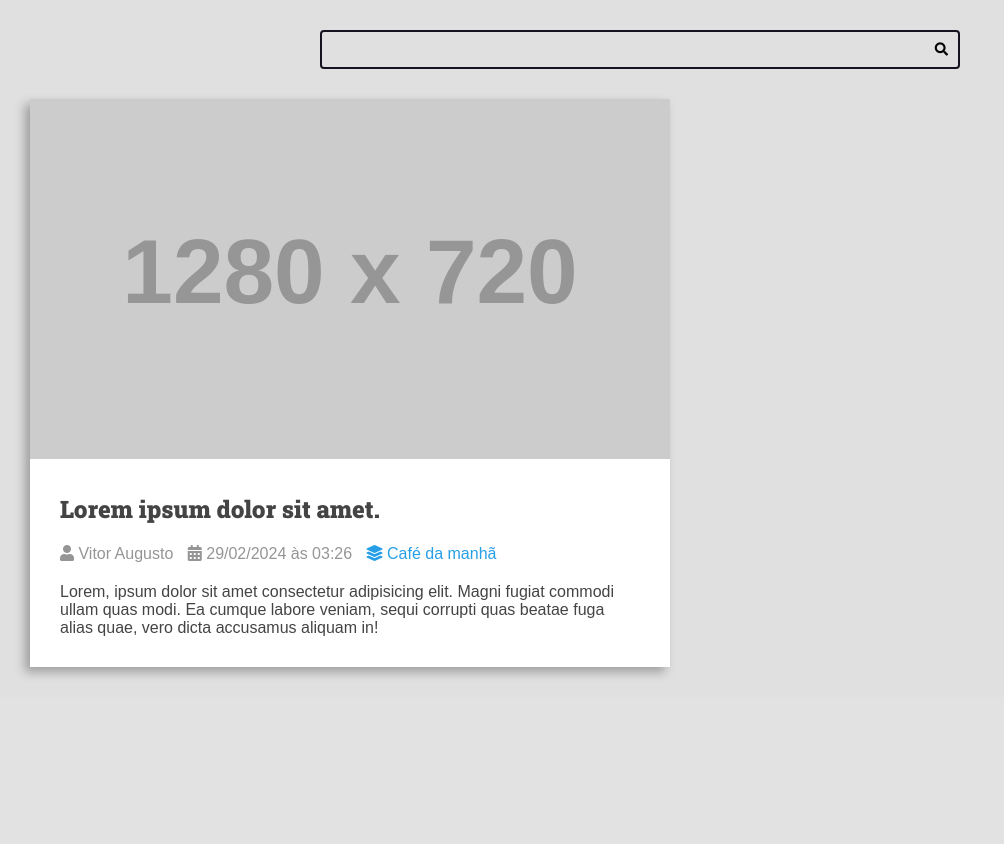
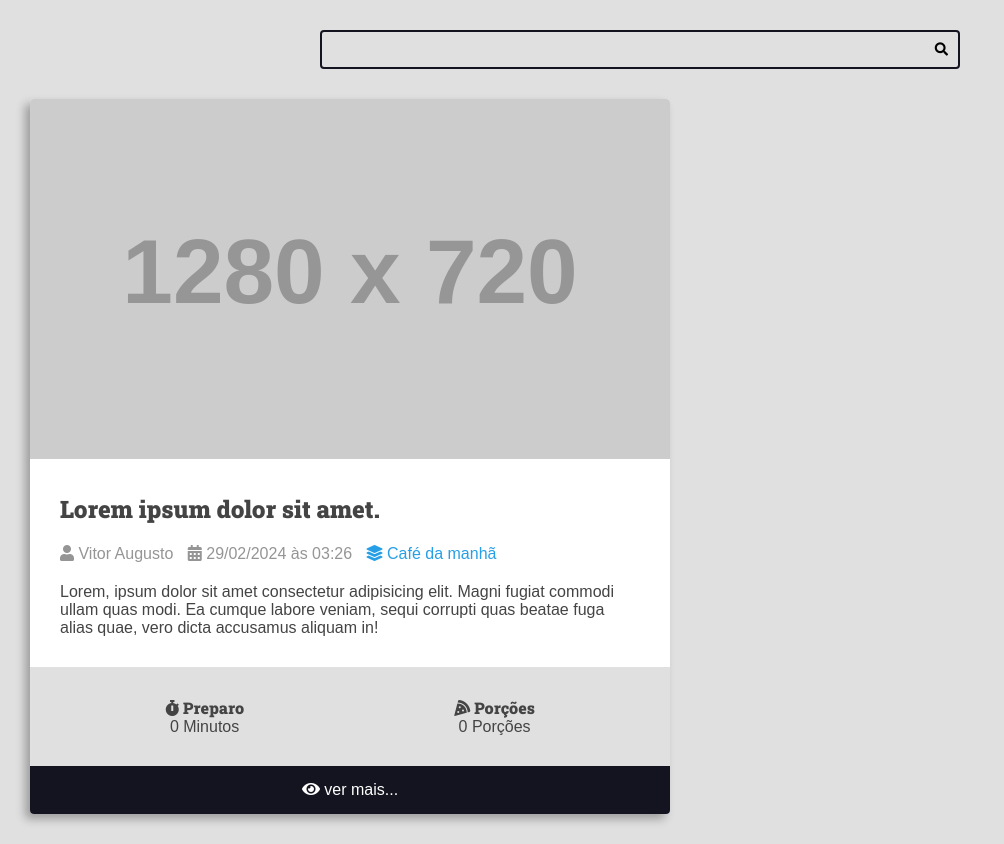
Before and after one commit to VitorARG/estudos_django, a Python web app: template recipes/templates/recipes/pages/home.html in a window 1280 px wide. Shown: the part 113-957 px from the top of the page, without its empty margins (0-1004 px from the left). Before the commit the page ends 791 px from the top, so only its background shows below. Run offline with Jinja, Linux system fonts and the light colour scheme; the template is opened without the code that fills it, so the values that code supplies are empty; grey boxes labelled with a size stand in for pictures from a placeholder-image service; some libraries are stand-ins or nearby versions.

Commit message:
card de receita pronto

```diff
--- a/recipes/templates/recipes/pages/home.html
+++ b/recipes/templates/recipes/pages/home.html
@@ -36,7 +36,30 @@
                         Ea cumque labore veniam, sequi corrupti quas beatae fuga alias quae, vero dicta accusamus
                         aliquam in!</p>
                 </div>
+                <div class="recipe-meta-container">
+                    <div class="recipe-meta recipe-preparation">
+                        <h3 class="recipe-meta-title"><i class="fas fa-stopwatch"></i> Preparo</h3>
+                        <div class="recipe-meta-text">
+                            0 Minutos
+                        </div>
+                    </div>
+                    <div class="recipe-meta recipe-servings">
+                        <h3 class="recipe-meta-title"><i class="fas fa-pizza-slice"></i> Porções</h3>
+                        <div class="recipe-meta-text">
+                            0 Porções
+                        </div>
+                    </div>
+                </div>
+
+                <footer class="recipe-footer">
+                    <a class="recipe-read-more button button-dark button-full-width" href="/recipes/3/">
+                        <i class="fas fa-eye"></i>
+                        <span>ver mais...</span>
+                    </a>
+                </footer>
             </div>
+
+
         </div>
     </main>
 
--- a/recipes/templates/recipes/partial/head.html
+++ b/recipes/templates/recipes/partial/head.html
@@ -178,6 +178,8 @@
             background: var(--color-white);
             box-shadow: -5px 5px 10px rgba(0, 0, 0, .3);
             transition: all 300ms ease-in-out;
+            border-radius: .4rem;
+            overflow: hidden;
         }
 
         .recipe img {
@@ -222,6 +224,39 @@
         .recipe-author a:hover {
             color: var(--color-primary-dark);
         }
+
+        .recipe-meta-container {
+            display: flex;
+            flex-flow: row wrap;
+            padding: var(--spacing-gutter-medium);
+            background: var(--color-gray-1);
+        }
+
+        .recipe-meta {
+            display: flex;
+            flex-flow: column nowrap;
+            flex-shrink: 1;
+            flex-grow: 1;
+            text-align: center;
+        }
+
+        .recipe-meta-title {
+            font-size: 1.6rem;
+        }
+
+        .recipe-footer a {
+            background: var(--color-primary-dark);
+            display: block;
+            color: var(--color-white);
+            text-decoration: none;
+            text-align: center;
+            padding: 1.5rem var(--spacing-gutter-medium);
+            transition: all 300ms ease-in-out;
+        }
+
+        .recipe-footer a:hover {
+            filter: brightness(2);
+        }
     </style>
 
 </head>
```
